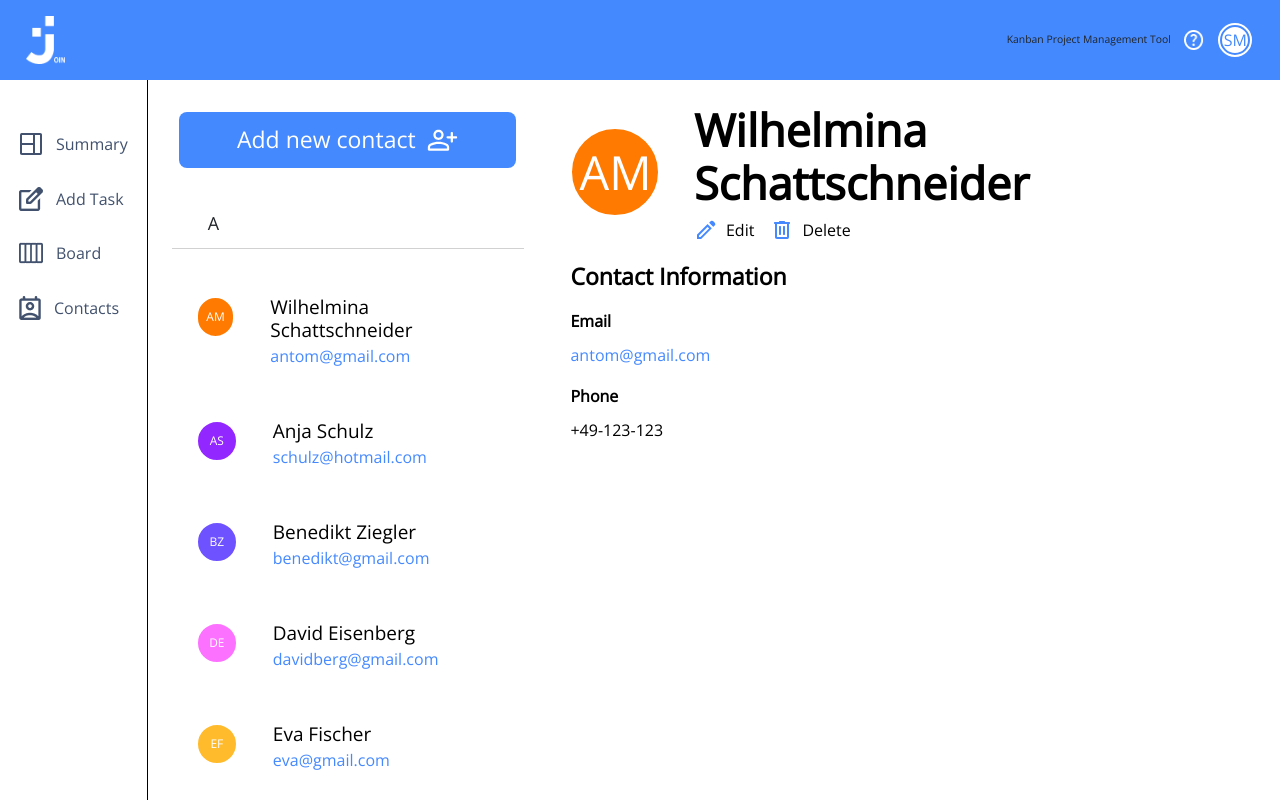
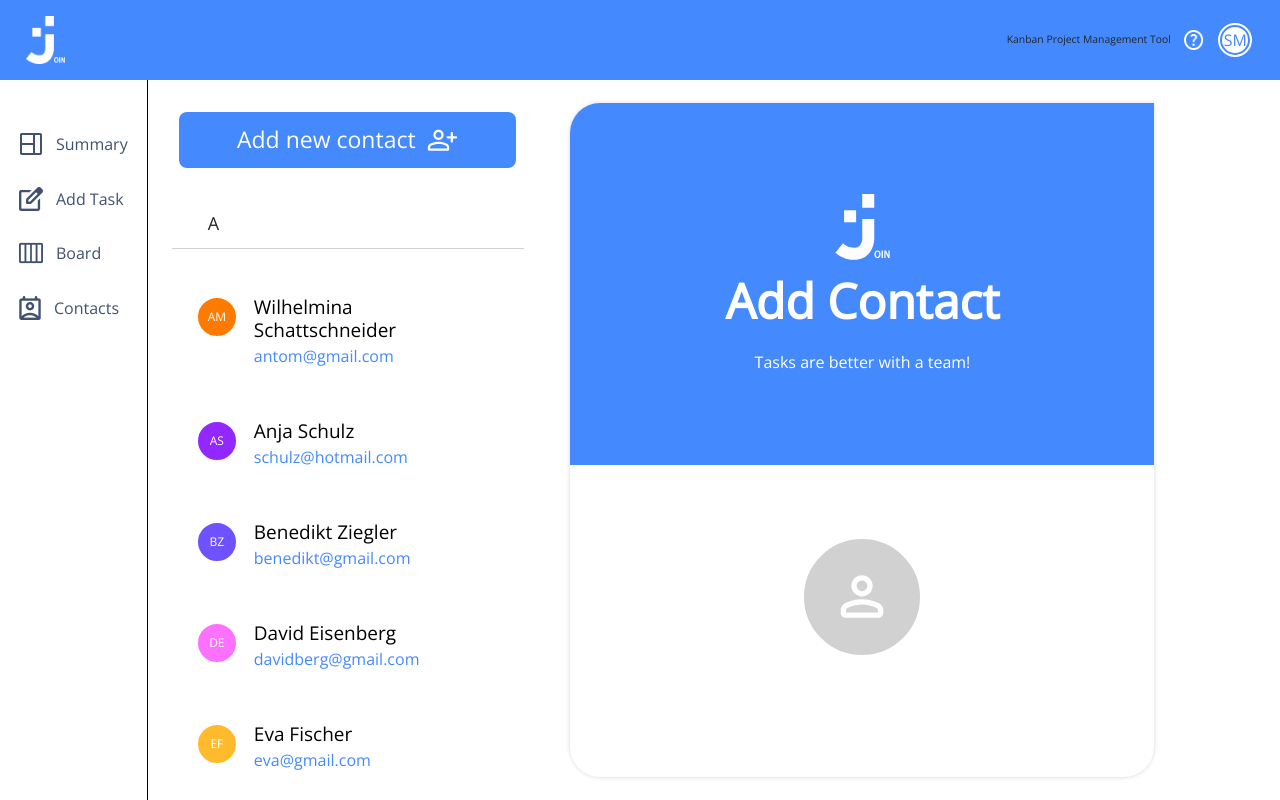
Before and after one commit to MinaZarkesh/join, a website: page html/contacts.html in a window 1280 px wide. Drawn offline with nearby package versions, Linux system fonts and the light colour scheme.

Commit message:
update AddContact-Overlay Design started

```diff
--- a/css/style-contacts.css
+++ b/css/style-contacts.css
@@ -47,7 +47,7 @@
 
   padding: 15px 24px;
   align-items: flex-start;
-  gap: 35px;
+  gap: 16px; /*ursprünglich 35px*/
   border-radius: 10px;
   /* background-color: green; */
 }
@@ -143,22 +143,24 @@
   min-height: 90px;
   max-width: 120px;
   max-height: 120px;
+  padding: 4px;
 }
 #floatingProfileBadge span{
   display: flex;
-width: 80px;
-height: 28.571px;
+width: 50px;
+height: 16.571px;
 flex-direction: column;
 justify-content: center;
+align-items: center;
 flex-shrink: 0;
   color: var(--white);
 
   text-align: center;
   /* font-family: Inter; */
-  font-size: 2.9375rem;
+  font-size: 2.0rem;
   font-style: normal;
   font-weight: 500;
-  line-height: 120%; /* 3.525rem */
+  line-height: 100%; /* 3.525rem */
 }
 
 .floatingHeadline {
--- /dev/null
+++ b/css/style-overlayContacts.css
@@ -0,0 +1,51 @@
+#editContactOverlay {
+  display: inline-flex;
+  height: 100%;
+  flex-direction: column;
+  align-items: center;
+  gap: 72px;
+  border-radius: 30px 0px 30px 30px;
+  background-color: var(--white);
+  color: var(--white, #fff);
+  /* nuevo */
+  box-shadow: 0px 0px 4px 0px rgba(0, 0, 0, 0.16);
+}
+.editContactOverlayHeader {
+  border-radius: 30px 0px 0px 0px;
+  display: flex;
+  width: 584px;
+  padding: 91px 46px;
+  flex-direction: column;
+  align-items: center;
+  gap: 12px;
+  background-color: var(--primary);
+}
+.editContactOverlayHeader h1 {
+  /* font-family: Open Sans; */
+  font-size: 3rem;
+  font-style: normal;
+  font-weight: 700;
+  line-height: 120%; /* 3.6rem */
+}
+
+#editContactConOverlay {
+  width: 120px;
+  height: 120px;
+  display: flex;
+  justify-content: center;
+  align-items: center;
+  gap: 10px;
+
+  border-radius: 50%;
+}
+
+.editContactOverlayHeader img {
+  width: 55.123px;
+  height: 66.483px;
+}
+.editContactsCon {
+  display: flex;
+  flex-direction: column;
+  align-items: center;
+  gap: 32px;
+}
--- a/html/contacts.html
+++ b/html/contacts.html
@@ -20,6 +20,8 @@
     <link rel="stylesheet" href="../css/navbar.css" />
     <link rel="stylesheet" href="../css/header.css" />
     <link rel="stylesheet" href="../css/style-contacts.css" />
+    <link rel="stylesheet" href="../css/style-overlayContacts.css" />
+
     <script src="../js/storage.js"></script>
     <script src="../models/menuLink.class.js"></script>
     <script src="../models/Contacts.class.js"></script>
--- a/js/contacts.js
+++ b/js/contacts.js
@@ -129,7 +129,7 @@ let oldContacts = [
 
 let ContactBoxes = [];
 let letter = "A";
-let clickedContact;
+let clickedContact = ContactBoxes[0];
 
 function initContacts() {
   init();
@@ -169,41 +169,30 @@ function createContacts() {
 }
 
 function createFloatingContacts(contact) {
-  clickedContact = contact;
+  contact.createfloatingContacts();
+  docID("floatingProfileBadge").innerHTML = contact.profileBadge;
+  docID("floatingContactsMailValue").innerHTML = contact.contactEmail;
+  docID("floatingContactsPhoneValue").innerHTML = contact.contactPhone;
+  // docID("floatingContacts").innerHTML = contact.createfloatingContacts();
+  createEditContactsOverlay();
+}
+
+function createEditContactsOverlay() {
   docID("floatingContacts").innerHTML = /*html*/ `
-  <div class="floatingCon">
-            <div class="floatingHeadline">
-              <div id="floatingProfileBadge">
-              </div>
-              <div class="floatingHeadlineTextCon">
-                <h1>${clickedContact.contactName}</h1>
-                <div class="floatingHeadlineLinksCon">
-                  <div class="floatingHeadlineLink">
-                    <img src="../assets/img/edit.png" alt="" />
-                    <span> Edit</span>
-                  </div>
-                  <div class="floatingHeadlineLink">
-                    <img src="../assets/img/delete.png" alt="" />
-                    <span> Delete</span>
-                  </div>
-                </div>
-              </div>
-            </div>
-            <h2>Contact Information</h2>
-            <div class="gap-22">
-              <div class="gap-15">
-                <h6>Email</h6>
-                <span id="floatingContactsMailValue" class="color-primary">${clickedContact.contactEmail}</span>
-              </div>
-              <div class="gap-15">
-                <h6>Phone</h6>
-                <span id="floatingContactsPhoneValue">${clickedContact.contactPhone}</span>
-              </div>
-            </div>
-          </div>
+    <div id="editContactOverlay">
+      <div class="editContactOverlayHeader">
+        <img src="../assets/img/Logo_white.svg" alt="">
+        <h1 id="editContactOverlayHeadline" >Add Contact</h1>
+        <span>Tasks are better with a team!</span>
+      </div>
+      <div class="editContactsCon">
+        <div id='editContactConOverlay'  class="profile-badge" style="background-color: var(--grey);">
+          <img id='editContactOverlay-img' src="../assets/img/person-white.svg">
+        </div>
+        <div id="inputfieldsCon">
+        </div>
+        <div id="editContactButtonGroup"></div>
+      </div>
+    </div>
   `;
-
-  docID("floatingProfileBadge").innerHTML = clickedContact.profileBadge;
-  docID("floatingContactsMailValue").innerHTML = clickedContact.contactEmail;
-  docID("floatingContactsPhoneValue").innerHTML = clickedContact.contactPhone;
 }
--- a/js/storage.js
+++ b/js/storage.js
@@ -32,6 +32,38 @@ function isRequiered(id) {
   `
 }
 
+function createInputElements() {
+  inputName = new Divinputimg(
+    "LoginInputs",
+    "inputimgdiv",
+    "text",
+    "Name",
+    "../assets/img/icon-person.png"
+  );
+  inputEmail = new Divinputimg(
+    "LoginInputs",
+    "inputimgdiv",
+    "mail",
+    "Email",
+    "../assets/img/icon-mail.png"
+  );
+
+  inputPassword = new Divinputimg(
+    "LoginInputs",
+    "inputimgdiv",
+    "password",
+    "Password",
+    "../assets/img/icon-lock-closed.png"
+  );
+
+  inputConfirmPassword = new Divinputimg(
+    "LoginInputs",
+    "inputimgdiv",
+    "confirmPassword",
+    "Confirm Password",
+    "../assets/img/icon-lock-closed.png"
+  );
+}
 /**
  * Sets a key-value pair in remote storage.
  *
--- a/models/Contacts.class.js
+++ b/models/Contacts.class.js
@@ -1,12 +1,19 @@
 class Contact {
-
   profileBadge;
   contactItem;
   contactName;
   contactEmail;
   contactPhone;
   id;
-    constructor(parent, color, nameTag, contactName, contactEmail, contactPhone, id){
+  constructor(
+    parent,
+    color,
+    nameTag,
+    contactName,
+    contactEmail,
+    contactPhone,
+    id
+  ) {
     this.contactEmail = contactEmail;
     this.contactName = contactName;
     this.contactPhone = contactPhone;
@@ -17,13 +24,12 @@ this.profileBadge = /*html*/ `
     </div>
 `;
 
-
     docID(parent).innerHtml += this.profileBadge;
     this.createContactItem(id);
   }
 
   createContactItem(id) {
-        this.contactItem = /*html*/`
+    this.contactItem = /*html*/ `
             <div id='contactItem${id}' class="contactList-row">
                 ${this.profileBadge}
                 <div class ="contactList-coloumn">
@@ -31,6 +37,41 @@ this.createContactItem(id);
                     <h6 id='contactItemMail${id}'>${this.contactEmail}</h6>
                 </div>
             </div>
-        `
+        `;
+  }
+
+  createfloatingContacts(){
+    docID("floatingContacts").innerHTML = /*html*/ `
+  <div class="floatingCon">
+            <div class="floatingHeadline">
+              <div id="floatingProfileBadge">
+                ${this.profileBadge}
+              </div>
+              <div class="floatingHeadlineTextCon">
+                <h1>${this.contactName}</h1>
+                <div class="floatingHeadlineLinksCon">
+                  <div class="floatingHeadlineLink">
+                    <img src="../assets/img/edit.png" alt="" />
+                    <span> Edit</span>
+                  </div>
+                  <div class="floatingHeadlineLink">
+                    <img src="../assets/img/delete.png" alt="" />
+                    <span> Delete</span>
+                  </div>
+                </div>
+              </div>
+            </div>
+            <h2>Contact Information</h2>
+            <div class="gap-22">
+              <div class="gap-15">
+                <h6>Email</h6>
+                <span id="floatingContactsMailValue" class="color-primary">${this.contactEmail}</span>
+              </div>
+              <div class="gap-15">
+                <h6>Phone</h6>
+                <span id="floatingContactsPhoneValue">${this.contactPhone}</span>
+              </div>
+            </div>
+          </div>`
   }
 }
```
Also changed, not shown: js/login.js (+2 -30 lines), README.md, css/style-sendemail.css (added). Lines whose indentation alone changed are shown as unchanged.
